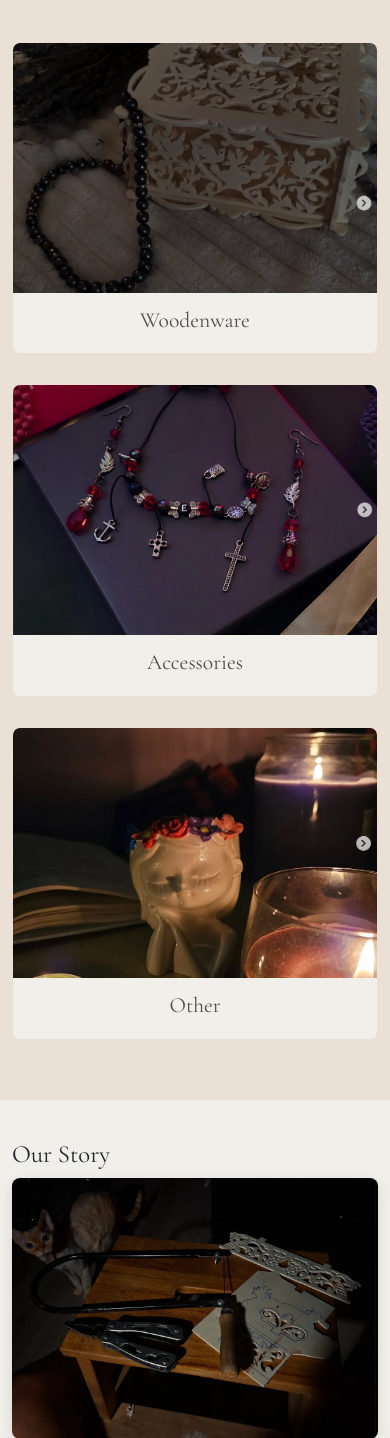
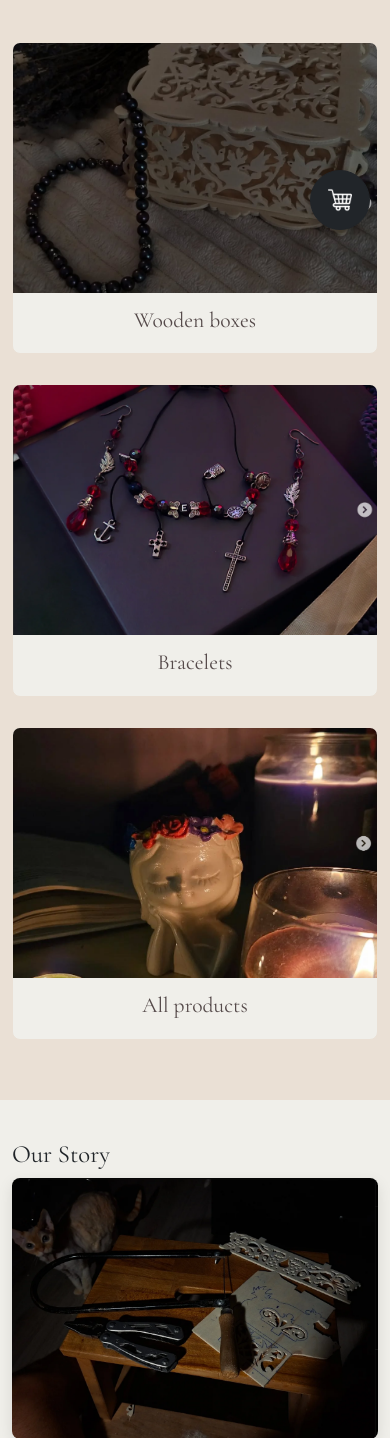
Before and after one commit to Alexukk/Diordiev-Crafts, a Flask app: page / in a window 390 px wide. Shown: the part 594-2032 px from the top of the page. Run offline with Flask 3, Linux system fonts and the light colour scheme; some libraries are stand-ins or nearby versions.

Commit message:
Added cart page, cart buttons and set the endpoint (Js logic comming])

```diff
--- a/main.py
+++ b/main.py
@@ -75,6 +75,7 @@ def shop():
     sort_by = request.args.get('sort_by')
     category = request.args.get('type')
 
+
     query = Product.query
 
     if category:
@@ -110,6 +111,10 @@ def posts():
 @app.route('/add-to-cart')
 def addToCart():
     pass
+
+@app.route('/cart')
+def Cart():
+    return render_template('cart.html')
 # -------------------------Default routes logic ended--------------------------------#
 
 # -------------------------ADMIN logic started--------------------------------#
--- a/templates/base.html
+++ b/templates/base.html
@@ -10,34 +10,56 @@
     <link rel="icon" type="image/png" href="/static/img/logo.png">
     <link href="https://cdn.jsdelivr.net/npm/bootstrap@5.3.8/dist/css/bootstrap.min.css" rel="stylesheet" integrity="sha384-sRIl4kxILFvY47J16cr9ZwB07vP4J8+LH7qKQnuqkuIAvNWLzeN8tE5YBujZqJLB" crossorigin="anonymous">
     <link href="https://fonts.googleapis.com/css2?family=Cormorant+Garamond:wght@400;600&family=Montserrat:wght@400;700&display=swap" rel="stylesheet">
+
+    <style>
+        /* Стилі для фіксованої кнопки внизу праворуч */
+        .fixed-bottom-right-btn {
+            position: fixed;
+            bottom: 20px;   /* Відступ від низу */
+            right: 20px;    /* Відступ від правого краю */
+            z-index: 1050;  /* Вищий z-index, щоб кнопка була поверх іншого контенту */
+            width: 60px;    /* Фіксована ширина */
+            height: 60px;   /* Фіксована висота */
+            display: flex;
+            justify-content: center;
+            align-items: center;
+            box-shadow: 0 4px 8px rgba(0,0,0,0.2); /* Тінь для кращого вигляду */
+        }
+        /* Стиль для іконки всередині кнопки */
+        .fixed-bottom-right-btn img {
+            width: 24px; /* Розмір вашої PNG/SVG іконки */
+            height: 24px;
+            filter: invert(100%); /* Припускаємо, що іконка чорна, і ми робимо її білою для темного фону */
+        }
+    </style>
+
 </head>
 <body>
     <nav class="navbar navbar-expand-lg bg-body-tertiary">
         <div class="container-fluid">
             <a class="navbar-brand" href="{{ url_for('index') }}">BRAND NAME</a>
+
             <button class="navbar-toggler" type="button" data-bs-toggle="collapse" data-bs-target="#navbarNavDropdown" aria-controls="navbarNavDropdown" aria-expanded="false" aria-label="Toggle navigation">
                 <span class="navbar-toggler-icon"></span>
             </button>
+
             <div class="collapse navbar-collapse" id="navbarNavDropdown">
                 <ul class="navbar-nav">
                     <li class="nav-item">
                         <a class="nav-link active" aria-current="page" href="{{url_for('shop')}}">Shop</a>
                     </li>
-          <hr>
                     <li class="nav-item">
                         <a class="nav-link" href="{{url_for('aboutUs')}}">About Us</a>
                     </li>
-          <hr>
                     <li class="nav-item">
                         <a class="nav-link" href="{{ url_for('privacy_policy') }}">Privacy policy</a>
                     </li>
-          <hr>
                     <li class="nav-item">
                         <a class="nav-link" href="{{ url_for('posts') }}">Our Blog</a>
                     </li>
-          <hr>
                 </ul>
             </div>
+
         </div>
     </nav>
 
@@ -55,12 +77,18 @@
         </div>
     </footer>
 
+
+{% if request.endpoint != 'Cart' %}
+    <a href="{{ url_for('Cart') }}" class="fixed-bottom-right-btn btn btn-dark rounded-circle">
+        <img src="{{ url_for('static', filename='img/shopping-cart.png') }}" alt="Cart" title="Go to Cart">
+    </a>
+{% endif %}
+
     <script src="https://cdn.jsdelivr.net/npm/bootstrap@5.3.8/dist/js/bootstrap.bundle.min.js" integrity="sha384-FKyoEForCGlyvwx9Hj09JcYn3nv7wiPVlz7YYwJrWVcXK/BmnVDxM+D2scQbITxI" crossorigin="anonymous"></script>
     <script>
         document.addEventListener('DOMContentLoaded', () => {
             console.log('Diordiev Crafts page loaded.');
         });
     </script>
-    <script src="https://cdn.lordicon.com/lordicon-1.3.0.js"></script>
 </body>
 </html>
--- a/templates/index.html
+++ b/templates/index.html
@@ -15,17 +15,17 @@
         <div class="container">
             <h2>Our Collection</h2>
             <div class="categories-grid">
-                <a href="{{url_for('shop', category='woodenware')}}" class="category-item">
-                    <img src="/static/img/boxes.png" alt="Woodenware">
-                    <h4>Woodenware</h4>
+                <a href="{{url_for('shop', type='Boxes')}}" class="category-item">
+                    <img src="/static/img/boxes.png" alt="Wooden boxes">
+                    <h4>Wooden boxes</h4>
                 </a>
-                <a href="{{url_for('shop', category='accessories')}}" class="category-item">
-                    <img src="/static/img/bracelets.png" alt="Accessories">
-                    <h4>Accessories</h4>
+                <a href="{{url_for('shop', type='Bracelets')}}" class="category-item">
+                    <img src="/static/img/bracelets.png" alt="Bracelets">
+                    <h4>Bracelets</h4>
                 </a>
-                <a href="{{url_for('shop', category='other')}}" class="category-item">
-                    <img src="/static/img/candles.png" alt="Other">
-                    <h4>Other</h4>
+                <a href="{{url_for('shop')}}" class="category-item">
+                    <img src="/static/img/candles.png" alt="All products">
+                    <h4>All products</h4>
                 </a>
             </div>
         </div>
```
Also changed, not shown: templates/cart.html (added, +78 -0 lines), static/img/shopping-cart.png (added). Lines whose indentation alone changed are shown as unchanged.
